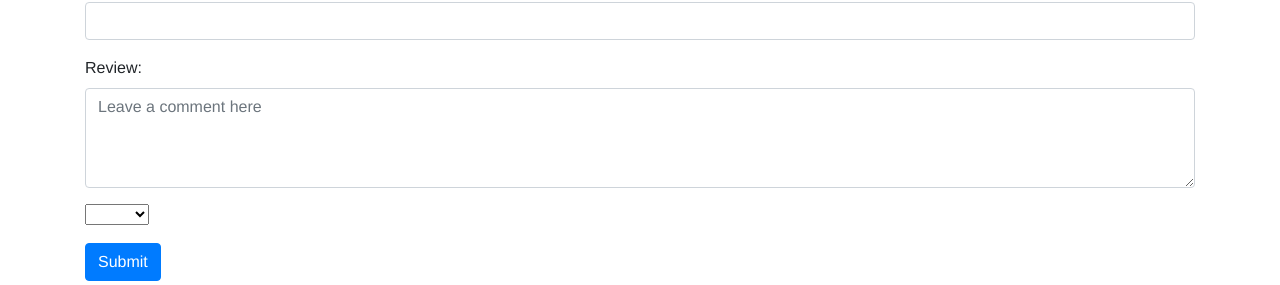
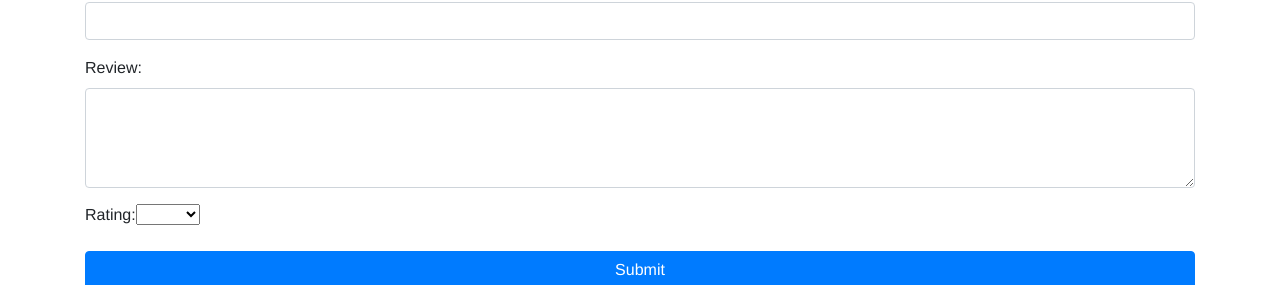
Before and after one commit to semanurakkuzu/e-commerce-vue, a Vue app: page / in a window 1280 px wide. Shown: the part 734-1019 px from the top of the page. Built offline with nearby package versions, Linux system fonts and the light colour scheme.

Commit message:
edited design

```diff
--- a/src/components/MyProductReview.vue
+++ b/src/components/MyProductReview.vue
@@ -14,12 +14,13 @@
         <label for="review">Review:</label>
         <textarea
           class="form-control"
-          placeholder="Leave a comment here"
           id="review"
           style="height: 100px"
           v-model="formData.review"
         ></textarea>
       </div>
+      <div>
+        <label for="review">Rating:</label>
       <select
         class="form-select mt-3"
         id="rating"
@@ -30,10 +31,10 @@
         <option value="2">Two</option>
         <option value="3">Three</option>
       </select>
+    </div>
       <div class="mt-3">
-        <button type="submit" class="btn btn-primary">Submit</button>
+        <button type="submit" class="btn btn-primary container-fluid">Submit</button>
       </div>
-
     </form>
   </div>
 </template>
```
